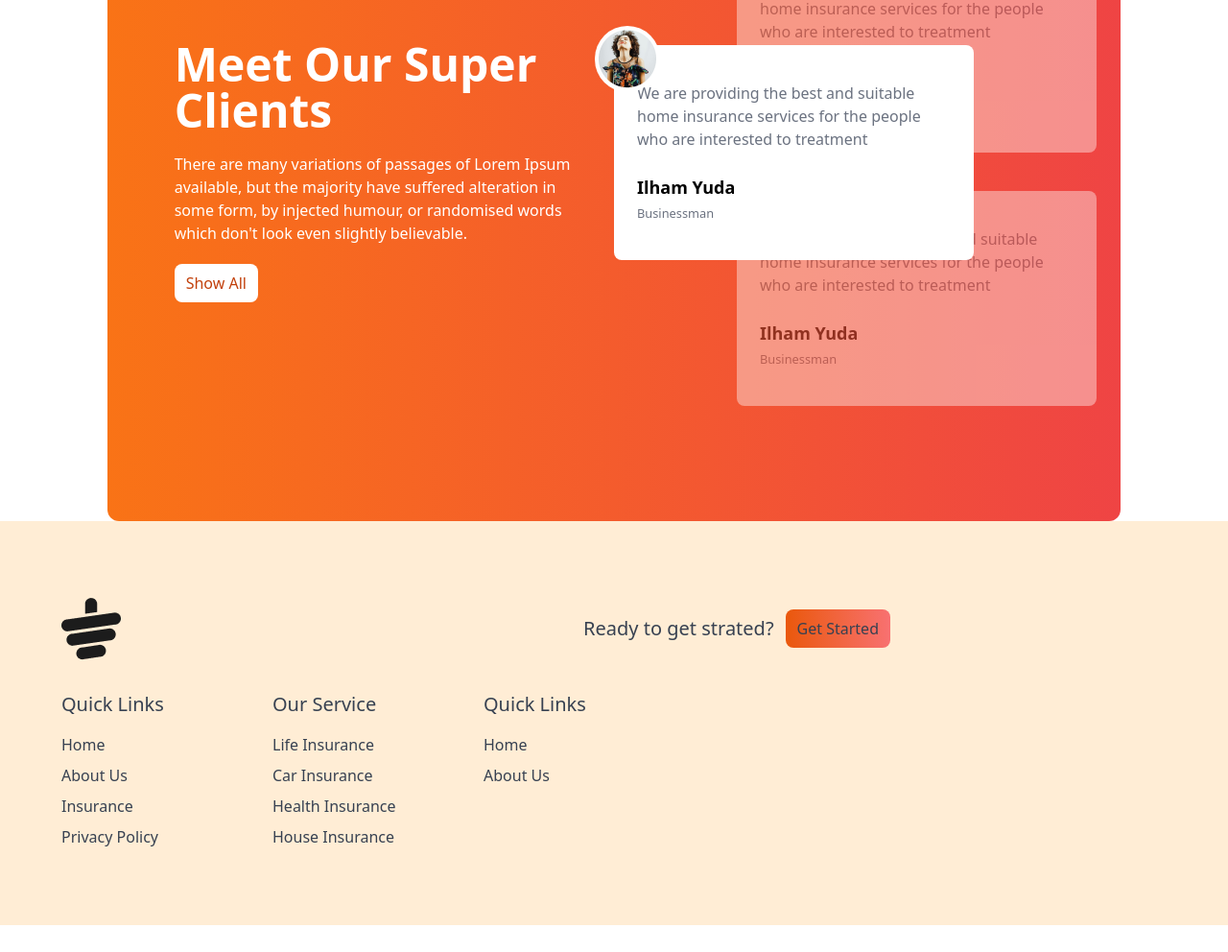
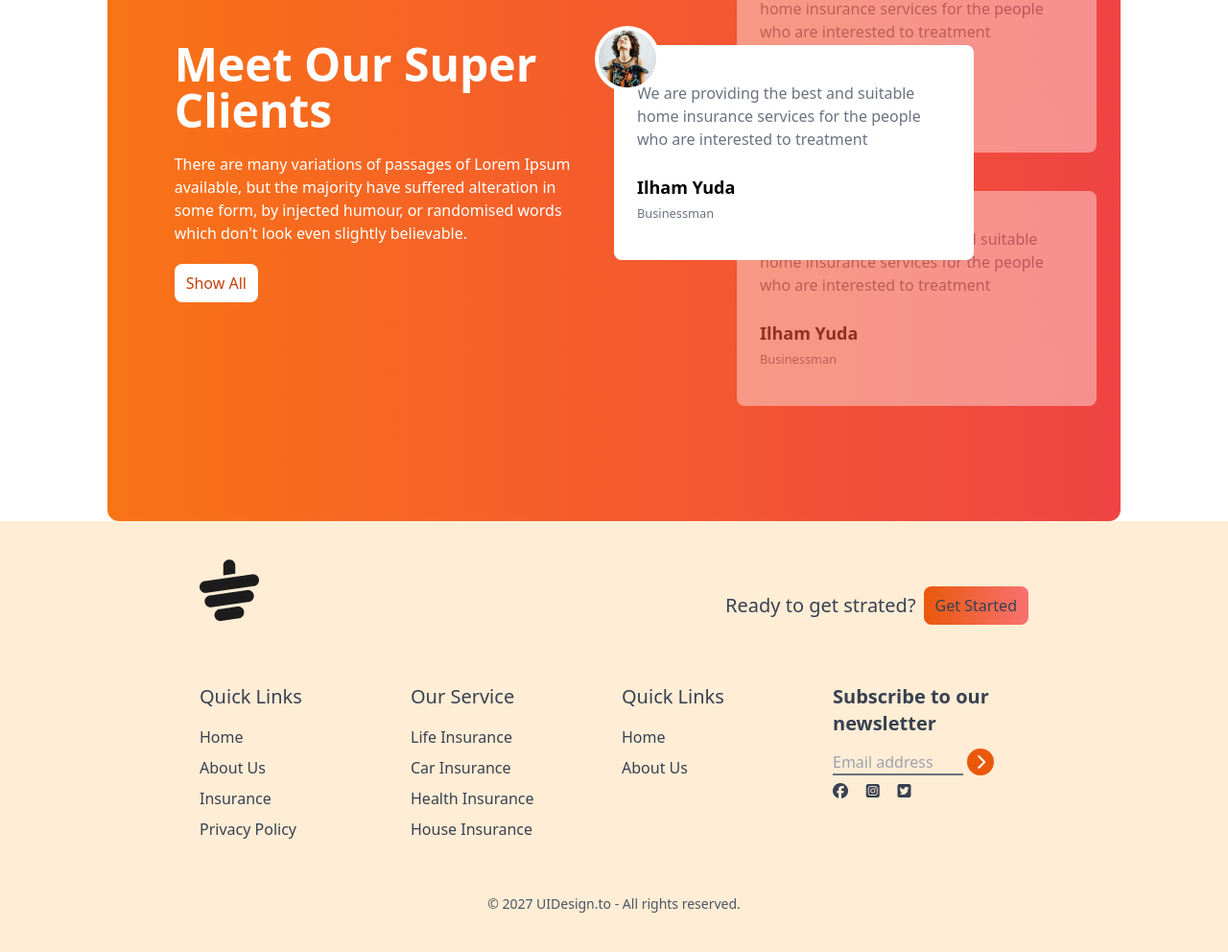
Before and after one commit to belalhossainn/tea-house-with-tailwind, a plain HTML site: page index.html in a window 1280 px wide. Shown: the part 1928-2920 px from the top of the page at 96% size. Before the commit the page ends 2892 px from the top, so only its background shows below. Drawn offline with nearby package versions, Linux system fonts and the light colour scheme.

Commit message:
footer added

```diff
--- a/index.html
+++ b/index.html
@@ -210,12 +210,12 @@
       </div>
     </Section>
   </main>
-  <footer class=" bg-orange-100 text-gray-700 py-20 px-4 md:px-16">
-    <div class="w-9/12 max-auto">
-      <!-- logo -->
+  <footer class="bg-orange-100 text-gray-700 py-10 px-4 md:px-16">
+    <div class="w-9/12 mx-auto">
+      <!-- Logo -->
       <div class="mb-8 flex justify-between">
-        <img src="./images/cup.png" alt="">
-        <div class="flex items-center gap-3">
+        <img class="mb-8" src="./images/cup.png" alt="" />
+        <div class="flex items-center gap-2">
           <h4 class="font-medium text-xl">Ready to get strated?</h4>
           <button
             class="bg-gradient-to-r from-orange-600 to-red-400 px-3 py-2 text-white-700 font-medium rounded-lg">Get
@@ -273,6 +273,29 @@
 
           </ul>
         </div>
+        <!-- Fourth Section -->
+        <div>
+          <h3 class="font-semibold text-xl mb-3">Subscribe to our newsletter</h3>
+          <div class="flex flex-col space-y-2">
+            <div>
+              <input type="text" placeholder="Email address" class="bg-transparent border-b-2 border-gray-500 w-4/6">
+              <i
+                class="fa-solid fa-chevron-right w-7 h-7 bg-orange-600 inline-flex rounded-full text-white justify-center items-center"></i>
+            </div>
+            <div class="flex justify-between w-2/5 mb-2 mt-8 md:mt-20">
+              <i class="fa-brands fa-facebook"></i>
+              <i class="fa-brands fa-square-instagram"></i>
+              <i class="fa-brands fa-square-twitter"></i>
+            </div>
+          </div>
+        </div>
+      </div>
+
+      <!-- last line -->
+      <div class="text-center pt-6 mt-8">
+        <p class="text-sm text-gray-600">
+          © 2027 UIDesign.to - All rights reserved.
+        </p>
       </div>
     </div>
 
```
